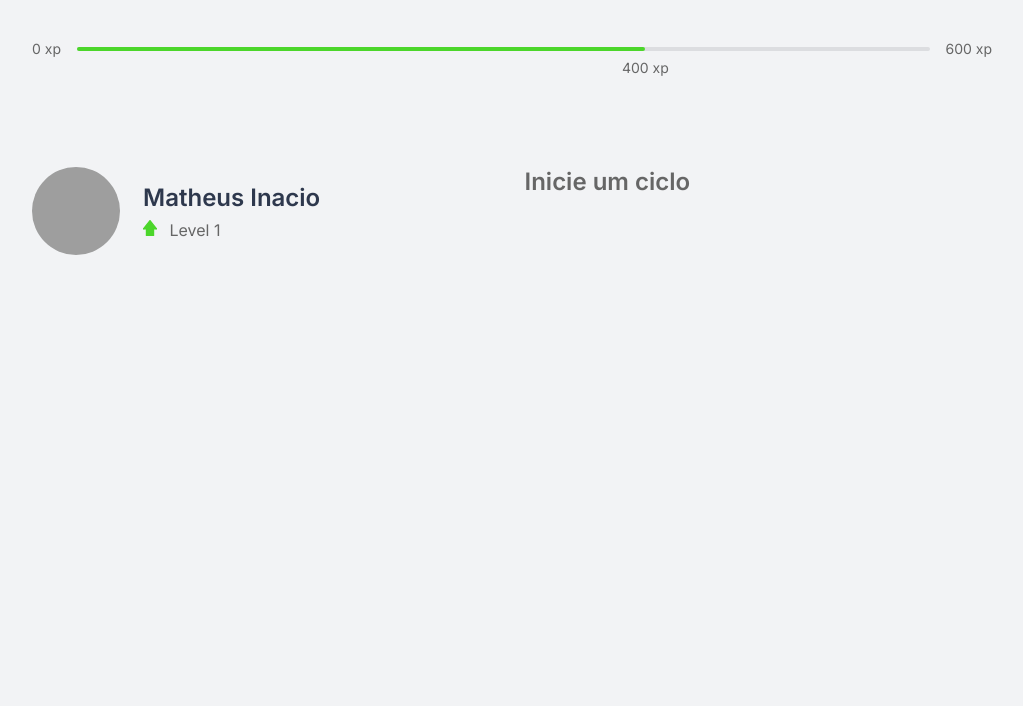
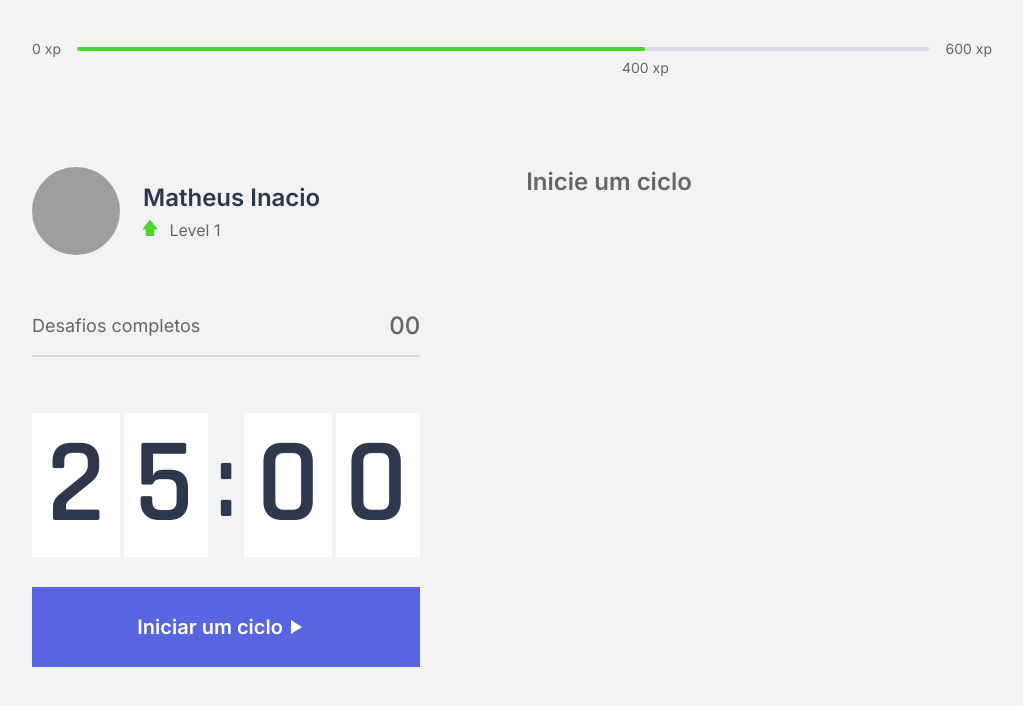
Before and after one commit to heyset/move.it, a Next.js app: page / in a window 1280 px wide. Shown: the top 706 px of the page, without its empty margins (128-1151 px from the left). Built offline with nearby package versions, Linux system fonts and the light colour scheme; grey boxes are pictures that could not be loaded.

Commit message:
Added styles for the countdown and profilecard

```diff
--- /dev/null
+++ b/src/components/CompletedChallenges.tsx
@@ -0,0 +1,15 @@
+import styles from '../styles/components/CompletedChallenges.module.css';
+
+function CompletedChallenges() {
+    return (
+        <div className={styles.completedChallenges}>
+            <span>
+                <h4>Desafios completos</h4>
+                <h3>00</h3>
+            </span>
+            <hr/>
+        </div>
+    );
+}
+
+export default CompletedChallenges;
--- /dev/null
+++ b/src/components/Countdown.tsx
@@ -0,0 +1,54 @@
+import { useEffect, useState } from 'react';
+import { start } from 'repl';
+
+import styles from '../styles/components/Countdown.module.css';
+
+function Countdown() {
+    const [timer, setTimer] = useState(25 * 60);
+    const [isActive, setIsActive] = useState(false);
+
+    const minutes = Math.floor(timer / 60);
+    const seconds = timer % 60;
+
+    const minutesDigits = minutes.toString().padStart(2, '0').split('');
+    const secondsDigits = seconds.toString().padStart(2, '0').split('');
+
+    const startCountdown = () => {
+        setIsActive(true);
+    }
+
+    useEffect(() => {
+        let oneSecondLapse: NodeJS.Timeout;
+
+        if(isActive && timer > 0) {
+            oneSecondLapse = setTimeout(() => {
+                setTimer(timer => timer - 1);
+            }, 1000);
+        }
+
+        return () => clearTimeout(oneSecondLapse);
+    }, [isActive, timer]);
+
+    return(
+        <div className={styles.countdown}>
+            <div>
+                <span>
+                    <h1>{minutesDigits[0]}</h1>
+                    <hr />
+                    <h1>{minutesDigits[1]}</h1>
+                </span>
+                <p>:</p>
+                <span>
+                    <h1>{secondsDigits[0]}</h1>
+                    <hr />
+                    <h1>{secondsDigits[1]}</h1>
+                </span>
+            </div>
+            <button onClick={startCountdown}>
+                Iniciar um ciclo <img src="icons/play.svg" />
+            </button>
+        </div>
+    );
+}
+
+export default Countdown;
--- a/src/pages/index.tsx
+++ b/src/pages/index.tsx
@@ -1,5 +1,7 @@
 import Head from 'next/head';
 
+import Countdown from '../components/Countdown';
+import CompletedChallenges from '../components/CompletedChallenges';
 import ExperienceBar from '../components/ExperienceBar';
 import ProfileCard from '../components/ProfileCard';
 
@@ -18,6 +20,8 @@ export default function Home() {
 
         <div>
           <ProfileCard />
+          <CompletedChallenges />
+          <Countdown />
         </div>
 
         <div>
--- /dev/null
+++ b/src/styles/components/CompletedChallenges.module.css
@@ -0,0 +1,25 @@
+.completedChallenges {
+    display: flex;
+    flex-direction: column;
+}
+
+.completedChallenges > span {
+    display: flex;
+    justify-content: space-between;
+    align-items: center;
+}
+
+.completedChallenges > span > h4 {
+    font-size: 1.125rem;
+    font-weight: 400;
+}
+
+.completedChallenges > span > h3 {
+    font-size: 1.5rem;
+    font-weight: 500;
+}
+
+.completedChallenges > hr {
+    margin-top: 0.938rem;
+    border: 1px solid #d7d8da;
+}
--- /dev/null
+++ b/src/styles/components/Countdown.module.css
@@ -0,0 +1,64 @@
+.countdown {
+    height: 100%;
+    display: flex;
+    flex-direction: column;
+    justify-content: space-between;
+}
+
+.countdown > button {
+    display: flex;
+    align-items: center;
+    justify-content: center;
+
+    height: 5rem;
+    border: none;
+    background-color: var(--blue);
+
+    font-size: 1.25rem;
+    font-weight: 600;
+    color: var(--white);
+}
+
+.countdown > button:hover {
+    background-color: var(--blue-dark);
+}
+
+.countdown > button > img {
+    margin-right: 0.5rem;
+}
+
+.countdown > div {
+    display: flex;
+    align-items: center;
+    justify-content: space-between;
+    font-family: "Rajdhani";
+    font-weight: 600;
+    color: var(--title);
+}
+
+.countdown > div > p {
+    font-size: 6.5rem;
+}
+
+.countdown > div > span {
+    display: flex;
+    position: relative;
+}
+
+.countdown > div > span > hr {
+    position: absolute;
+    left: 50%;
+    border: 2px solid var(--background);
+    height: 100%;
+}
+
+.countdown > div > span > h1 {
+    height: 9rem;
+    background-color: var(--white);
+    width: 5.5rem;
+    display: flex;
+    align-items: center;
+    justify-content: center;
+
+    font-size: 7.5rem;
+}
--- a/src/styles/pages/Home.module.css
+++ b/src/styles/pages/Home.module.css
@@ -11,8 +11,8 @@
 .app > section {
     margin-top: 6.875rem;
     display: grid;
-    grid-template-columns: 1fr 1.2fr;
-    gap: 6.4375rem;
+    grid-template-columns: 5fr 6fr;
+    gap: 6.625rem;
 
     flex: 1;
 }
@@ -21,3 +21,16 @@
     height: 31.25rem;
     width: 100%;
 }
+
+.app > section > div:first-child {
+    display: flex;
+    flex-direction: column;
+}
+
+.app > section > div:first-child > * {
+    margin-top: 3.5rem;
+}
+
+.app > section > div:first-child > *:first-child {
+    margin-top: 0;
+}
```
Also changed, not shown: public/icons/play.svg (added).
